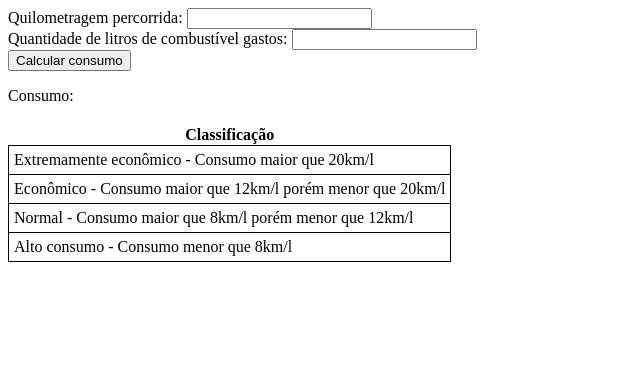
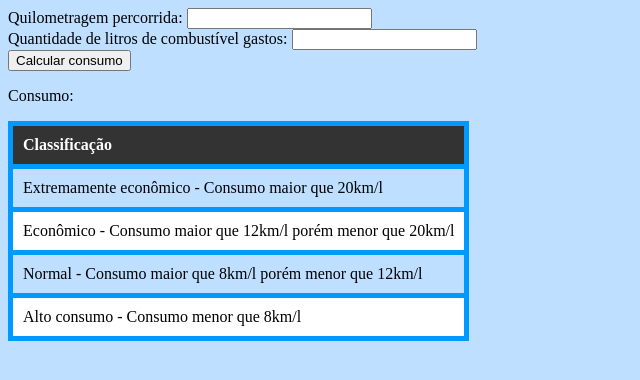
Before and after one commit to jessicaMarqui1/app-consumo-gasolina, a website: page www/index.html in a window 1280 px wide. Shown: the whole page, without its empty margins (0-640 px from the left). Drawn offline with Linux system fonts and the light colour scheme.

Commit message:
deixei com fundo azul e comecei a dar forma a tabela

```diff
--- a/www/css/style.css
+++ b/www/css/style.css
@@ -1,13 +1,27 @@
 table {
   border-collapse: collapse;
-  margin-top: 20px;
+  border-spacing: 5;
 }
 
-thead {
+th {
+  background-color: rgb(51, 51, 51);
+  color: #fff;
   font-weight: bold;
+  text-align: left;
 }
 
-td {
-  border: 1px solid black;
-  padding: 5px;
+tr:nth-child(even) {
+  background-color: #ffffff;
 }
+
+td, th {
+  border: 5px solid rgb(0, 153, 255);
+  padding: 10px;
+}
+
+tr:hover {
+  background-color: rgb(126, 248, 242);
+}
+body{
+    background-color: rgba(0, 132, 255, 0.253);
+}
```
